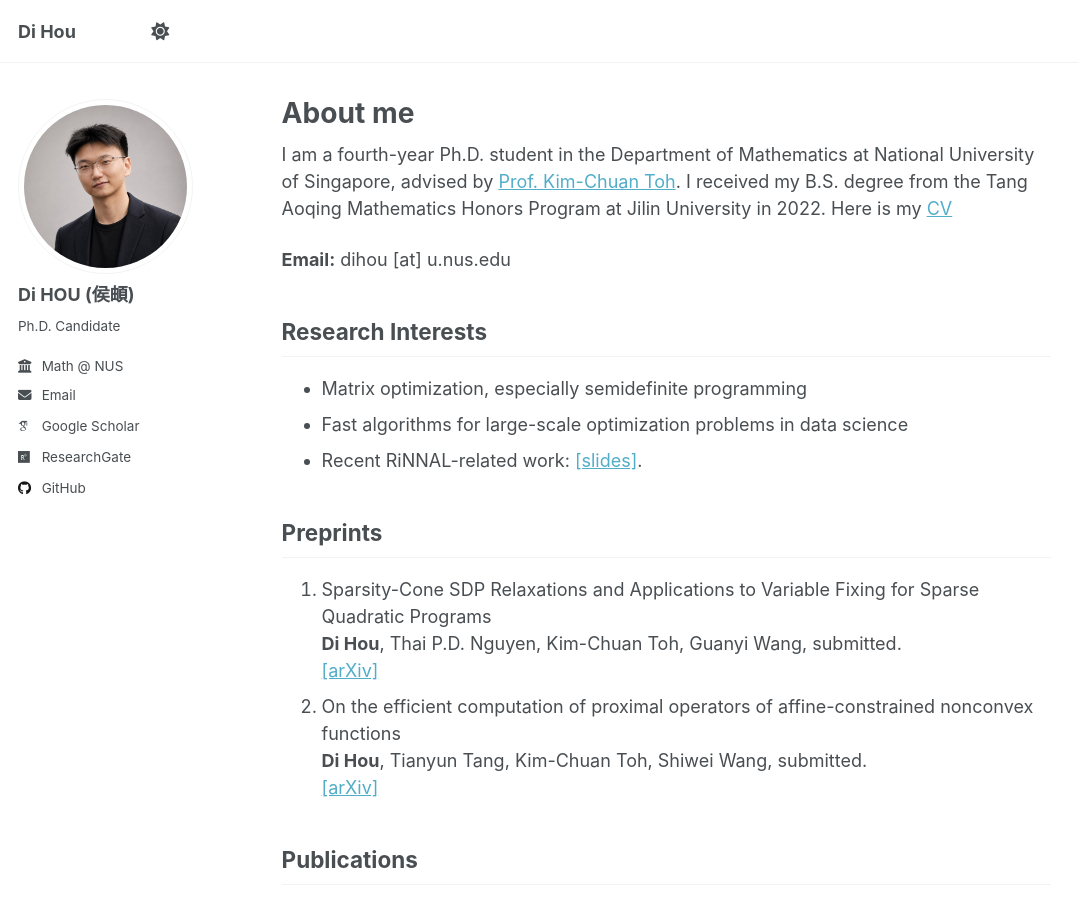
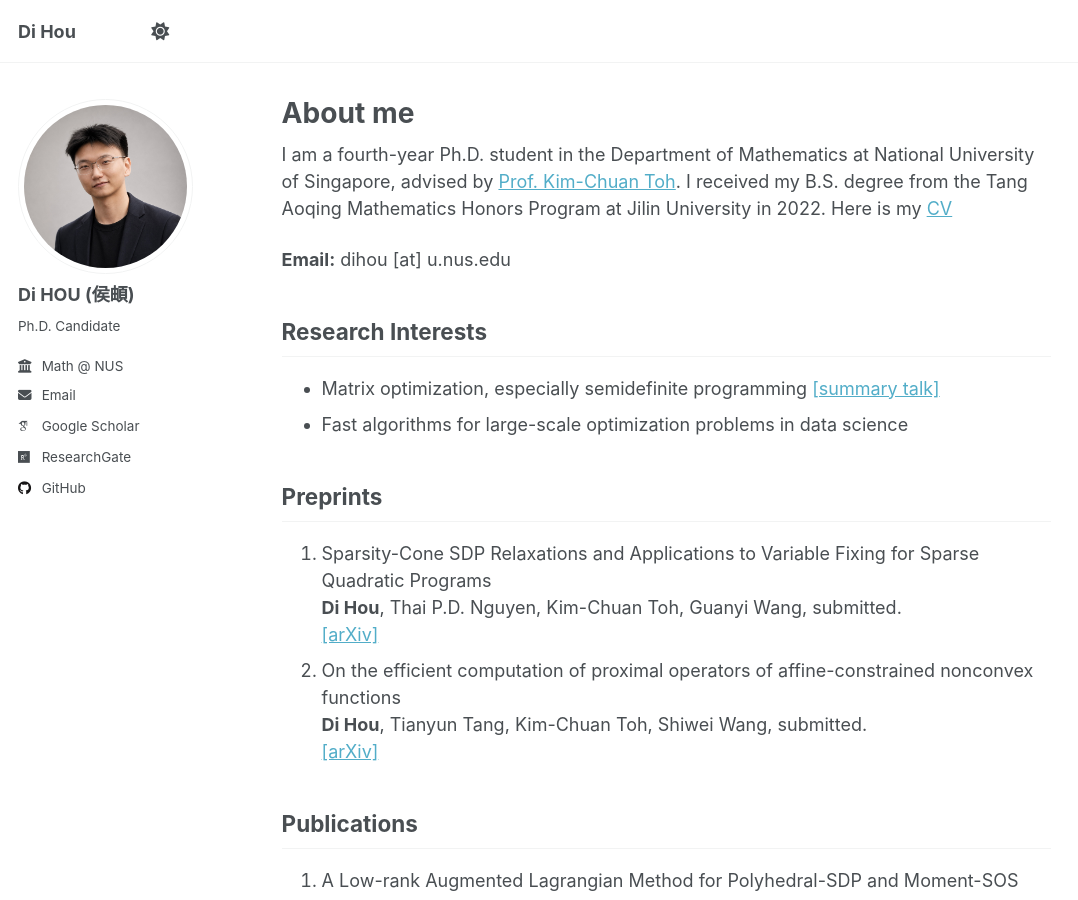
Before and after one commit to HouDiOpt/HouDiOpt.github.io, a Jekyll site: the page built from _pages/about.md, in a window 1280 px wide and 900 px high. Shown: the whole window, without its empty margins (0-1078 px from the left). Built offline with Jekyll 4.4.1, drawn with Linux system fonts in a browser that asks for light colours; some web fonts are replaced; a script that is not in the unit is left out.

Commit message:
Update about.md

```diff
--- a/_pages/about.md
+++ b/_pages/about.md
@@ -13,9 +13,8 @@ I am a fourth-year Ph.D. student in the Department of Mathematics at National Un
 
 Research Interests
 ------
-- Matrix optimization, especially semidefinite programming
+- Matrix optimization, especially semidefinite programming [[summary talk]](/files/RiNNAL-X.pdf)
 - Fast algorithms for large-scale optimization problems in data science
-- Recent RiNNAL-related work: [[slides]](/files/RiNNAL-X.pdf).
 
 Preprints
 ------
```
